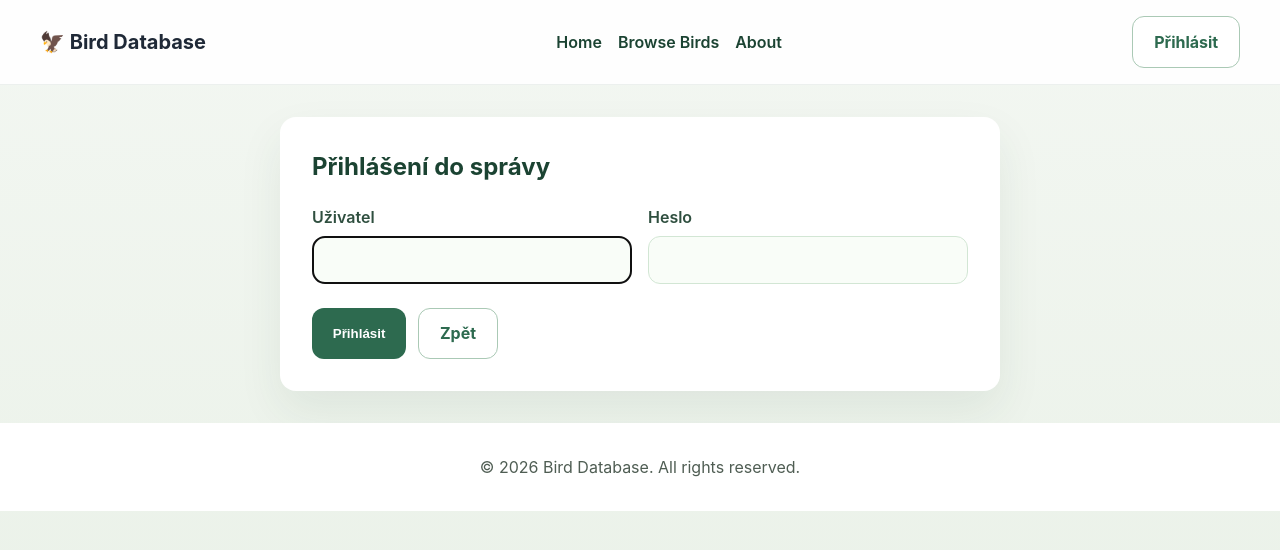
After one commit to nevim14117/Pta-dashboard, a Flask app: page /login in a window 1280 px wide. The commit adds this page. Shown: the top 550 px of the page. Run offline with Flask 3, Linux system fonts and the light colour scheme.

Commit message:
přidání plánu implementace správy ptačího datasetu

```diff
--- a/app.py
+++ b/app.py
@@ -1,10 +1,15 @@
-from flask import Flask, render_template, request
+from functools import wraps
+from flask import Flask, render_template, request, redirect, url_for, session, abort
 import sqlite3
 import os
 
 app = Flask(__name__, template_folder=os.path.join('birds', 'templates'))
+app.secret_key = os.environ.get('SECRET_KEY', 'dev-secret-key')
 
 DB_PATH = os.path.join('birds', 'ptaci.db')
+AUTH_USERS = {
+    'admin': 'admin123'
+}
 
 ALLOWED_SORT_COLUMNS = {
     "nazev", "vedecky_nazev", "rad", "celed",
@@ -18,7 +23,31 @@ DEFAULT_SORT_DIRECTION = "ASC"
 def get_db():
     conn = sqlite3.connect(DB_PATH)
     conn.row_factory = sqlite3.Row
+    conn.execute('''
+        CREATE TABLE IF NOT EXISTS bird_records (
+            id INTEGER PRIMARY KEY AUTOINCREMENT,
+            druh_ptaka TEXT NOT NULL,
+            datum_pozorovani TEXT NOT NULL,
+            lokalita TEXT NOT NULL,
+            pocet_jedincu INTEGER,
+            poznamka TEXT
+        )
+    ''')
     return conn
+
+def login_required(view):
+    @wraps(view)
+    def wrapped_view(*args, **kwargs):
+        if not session.get('logged_in'):
+            return redirect(url_for('login', next=request.path))
+        return view(*args, **kwargs)
+    return wrapped_view
+
+@app.context_processor
+def inject_auth_state():
+    return {
+        'logged_in': session.get('logged_in', False)
+    }
 
 def build_query(params):
     """
@@ -227,5 +256,115 @@ def dashboard():
                          graf_kontinent_labels=graf_kontinent_labels,
                          graf_kontinent_data=graf_kontinent_data)
 
+@app.route('/login', methods=['GET', 'POST'])
+def login():
+    error = None
+    if request.method == 'POST':
+        username = request.form.get('username', '').strip()
+        password = request.form.get('password', '').strip()
+
+        if AUTH_USERS.get(username) == password:
+            session['logged_in'] = True
+            session['username'] = username
+            return redirect(request.args.get('next') or url_for('manage_records'))
+
+        error = 'Neplatné přihlašovací údaje.'
+
+    return render_template('login.html', error=error)
+
+@app.route('/logout')
+def logout():
+    session.clear()
+    return redirect(url_for('dashboard'))
+
+@app.route('/manage')
+@login_required
+def manage_records():
+    conn = get_db()
+    cursor = conn.cursor()
+    cursor.execute('SELECT * FROM bird_records ORDER BY id DESC')
+    records = cursor.fetchall()
+    conn.close()
+    return render_template('manage.html', records=records)
+
+@app.route('/manage/add', methods=['GET', 'POST'])
+@login_required
+def add_record():
+    if request.method == 'POST':
+        druh_ptaka = request.form.get('druh_ptaka', '').strip()
+        datum_pozorovani = request.form.get('datum_pozorovani', '').strip()
+        lokalita = request.form.get('lokalita', '').strip()
+        pocet_jedincu = request.form.get('pocet_jedincu', '').strip()
+        poznamka = request.form.get('poznamka', '').strip()
+
+        if not druh_ptaka or not datum_pozorovani or not lokalita:
+            error = 'Prosím vyplňte všechna povinná pole.'
+            return render_template('record_form.html', form_title='Přidat nový záznam', record=request.form, error=error)
+
+        try:
+            pocet = int(pocet_jedincu) if pocet_jedincu else None
+        except ValueError:
+            pocet = None
+
+        conn = get_db()
+        conn.execute(
+            'INSERT INTO bird_records (druh_ptaka, datum_pozorovani, lokalita, pocet_jedincu, poznamka) VALUES (?, ?, ?, ?, ?)',
+            (druh_ptaka, datum_pozorovani, lokalita, pocet, poznamka)
+        )
+        conn.commit()
+        conn.close()
+        return redirect(url_for('manage_records'))
+
+    return render_template('record_form.html', form_title='Přidat nový záznam', record={})
+
+@app.route('/manage/edit/<int:record_id>', methods=['GET', 'POST'])
+@login_required
+def edit_record(record_id):
+    conn = get_db()
+    cursor = conn.cursor()
+    cursor.execute('SELECT * FROM bird_records WHERE id = ?', (record_id,))
+    record = cursor.fetchone()
+
+    if record is None:
+        conn.close()
+        return abort(404)
+
+    if request.method == 'POST':
+        druh_ptaka = request.form.get('druh_ptaka', '').strip()
+        datum_pozorovani = request.form.get('datum_pozorovani', '').strip()
+        lokalita = request.form.get('lokalita', '').strip()
+        pocet_jedincu = request.form.get('pocet_jedincu', '').strip()
+        poznamka = request.form.get('poznamka', '').strip()
+
+        if not druh_ptaka or not datum_pozorovani or not lokalita:
+            error = 'Prosím vyplňte všechna povinná pole.'
+            conn.close()
+            return render_template('record_form.html', form_title='Upravit záznam', record=request.form, error=error)
+
+        try:
+            pocet = int(pocet_jedincu) if pocet_jedincu else None
+        except ValueError:
+            pocet = None
+
+        conn.execute(
+            'UPDATE bird_records SET druh_ptaka = ?, datum_pozorovani = ?, lokalita = ?, pocet_jedincu = ?, poznamka = ? WHERE id = ?',
+            (druh_ptaka, datum_pozorovani, lokalita, pocet, poznamka, record_id)
+        )
+        conn.commit()
+        conn.close()
+        return redirect(url_for('manage_records'))
+
+    conn.close()
+    return render_template('record_form.html', form_title='Upravit záznam', record=record)
+
+@app.route('/manage/delete/<int:record_id>', methods=['POST'])
+@login_required
+def delete_record(record_id):
+    conn = get_db()
+    conn.execute('DELETE FROM bird_records WHERE id = ?', (record_id,))
+    conn.commit()
+    conn.close()
+    return redirect(url_for('manage_records'))
+
 if __name__ == "__main__":
     app.run(debug=True)
--- a/birds/templates/base.html
+++ b/birds/templates/base.html
@@ -5,6 +5,7 @@
     <meta name="viewport" content="width=device-width, initial-scale=1.0">
     <title>{% block title %}Bird Database{% endblock %}</title>
     <link rel="stylesheet" href="{{ url_for('static', filename='style.css') }}">
+    <script src="https://cdn.jsdelivr.net/npm/chart.js@4.4.7/dist/chart.umd.min.js"></script>
 </head>
 <body>
     <nav class="navbar">
@@ -13,10 +14,20 @@
                 <h1>🦅 Bird Database</h1>
             </div>
             <ul class="nav-links">
-                <li><a href="/">Home</a></li>
-                <li><a href="/">Browse Birds</a></li>
+                <li><a href="{{ url_for('dashboard') }}">Home</a></li>
+                <li><a href="{{ url_for('dashboard') }}">Browse Birds</a></li>
                 <li><a href="#about">About</a></li>
+                {% if logged_in %}
+                <li><a href="{{ url_for('manage_records') }}">Správa záznamů</a></li>
+                {% endif %}
             </ul>
+            <div class="auth-actions">
+                {% if logged_in %}
+                <a href="{{ url_for('logout') }}" class="auth-btn">Odhlásit</a>
+                {% else %}
+                <a href="{{ url_for('login') }}" class="auth-btn">Přihlásit</a>
+                {% endif %}
+            </div>
         </div>
     </nav>
 
@@ -31,5 +42,6 @@
     </footer>
 
     <script src="{{ url_for('static', filename='js/main.js') }}"></script>
+    {% block scripts %}{% endblock %}
 </body>
 </html>
--- /dev/null
+++ b/birds/templates/login.html
@@ -0,0 +1,30 @@
+{% extends "base.html" %}
+
+{% block title %}Přihlášení{% endblock %}
+
+{% block content %}
+<div class="container">
+    <section class="auth-card">
+        <h1>Přihlášení do správy</h1>
+        {% if error %}
+        <div class="form-error">{{ error }}</div>
+        {% endif %}
+        <form method="post">
+            <div class="form-grid">
+                <div class="form-group">
+                    <label for="username">Uživatel</label>
+                    <input id="username" name="username" type="text" required autofocus>
+                </div>
+                <div class="form-group">
+                    <label for="password">Heslo</label>
+                    <input id="password" name="password" type="password" required>
+                </div>
+            </div>
+            <div class="form-actions">
+                <button type="submit" class="btn btn-primary">Přihlásit</button>
+                <a href="{{ url_for('dashboard') }}" class="btn btn-secondary">Zpět</a>
+            </div>
+        </form>
+    </section>
+</div>
+{% endblock %}
--- a/static/style.css
+++ b/static/style.css
@@ -304,3 +304,198 @@ footer {
         align-items: stretch;
     }
 }
+
+.navbar {
+    background: rgba(255, 255, 255, 0.92);
+    border-bottom: 1px solid rgba(34, 74, 55, 0.08);
+    position: sticky;
+    top: 0;
+    z-index: 20;
+}
+
+.navbar .container {
+    display: flex;
+    align-items: center;
+    justify-content: space-between;
+    gap: 1rem;
+    padding: 1rem 0;
+}
+
+.logo h1 {
+    margin: 0;
+    font-size: 1.25rem;
+}
+
+.nav-links {
+    display: flex;
+    flex-wrap: wrap;
+    gap: 1rem;
+    list-style: none;
+    margin: 0;
+    padding: 0;
+}
+
+.nav-links a {
+    color: #1b4332;
+    text-decoration: none;
+    font-weight: 600;
+}
+
+.nav-links a:hover,
+.auth-btn:hover,
+.btn:hover {
+    opacity: 0.92;
+}
+
+.auth-actions {
+    display: flex;
+    align-items: center;
+    gap: 0.75rem;
+}
+
+.auth-btn,
+.btn {
+    display: inline-flex;
+    align-items: center;
+    justify-content: center;
+    padding: 0.8rem 1.3rem;
+    border-radius: 0.75rem;
+    font-weight: 700;
+    text-decoration: none;
+    border: none;
+    cursor: pointer;
+}
+
+.auth-btn,
+.btn-secondary {
+    background: #ffffff;
+    color: #2d6a4f;
+    border: 1px solid #aac9b5;
+}
+
+.btn-primary {
+    background: #2d6a4f;
+    color: #ffffff;
+}
+
+.btn-danger {
+    background: #d00000;
+    color: #ffffff;
+}
+
+.btn-small {
+    padding: 0.55rem 0.85rem;
+    font-size: 0.9rem;
+}
+
+.inline-form {
+    display: inline-block;
+    margin: 0;
+}
+
+.manage-header {
+    display: flex;
+    flex-wrap: wrap;
+    align-items: center;
+    justify-content: space-between;
+    gap: 1rem;
+    margin: 1.5rem auto;
+    max-width: 1200px;
+}
+
+.manage-header h1 {
+    margin: 0;
+    font-size: clamp(1.7rem, 2vw, 2rem);
+    color: #1b4332;
+}
+
+.auth-card,
+.form-card {
+    background: #ffffff;
+    border-radius: 1rem;
+    box-shadow: 0 20px 45px rgba(35, 72, 45, 0.08);
+    padding: 2rem;
+    margin: 2rem auto;
+    max-width: 720px;
+}
+
+.auth-card h1,
+.form-card h1 {
+    margin-top: 0;
+    color: #1b4332;
+}
+
+.form-error {
+    padding: 1rem;
+    margin-bottom: 1rem;
+    background: #ffe5d0;
+    border-radius: 0.85rem;
+    color: #8b2f00;
+    border: 1px solid #ffb69e;
+}
+
+.form-grid {
+    display: grid;
+    gap: 1rem;
+    grid-template-columns: repeat(2, minmax(220px, 1fr));
+}
+
+.form-group {
+    display: grid;
+    gap: 0.45rem;
+}
+
+.form-group-full {
+    grid-column: 1 / -1;
+}
+
+.form-group label {
+    font-weight: 600;
+    color: #2f4f3f;
+}
+
+.form-group input,
+.form-group textarea {
+    width: 100%;
+    min-height: 3rem;
+    border: 1px solid #d2e6d4;
+    border-radius: 0.75rem;
+    padding: 0.9rem 1rem;
+    background: #f9fdf8;
+    color: #234a37;
+}
+
+.form-actions {
+    display: flex;
+    flex-wrap: wrap;
+    gap: 0.75rem;
+    margin-top: 1.5rem;
+}
+
+@media (max-width: 768px) {
+    .navbar .container,
+    .manage-header,
+    .form-grid {
+        flex-direction: column;
+        align-items: stretch;
+    }
+    .form-grid {
+        grid-template-columns: 1fr;
+    }
+    .stats-section {
+        grid-template-columns: 1fr;
+    }
+}
+
+@media (max-width: 480px) {
+    .auth-actions,
+    .manage-header,
+    .form-actions {
+        flex-direction: column;
+        align-items: stretch;
+    }
+    .auth-btn,
+    .btn {
+        width: 100%;
+    }
+}
```
Also changed, not shown: birds/templates/dashboard.html (+11 -42 lines), birds/templates/manage.html (added, +50 -0 lines), birds/templates/record_form.html (added, +42 -0 lines).
